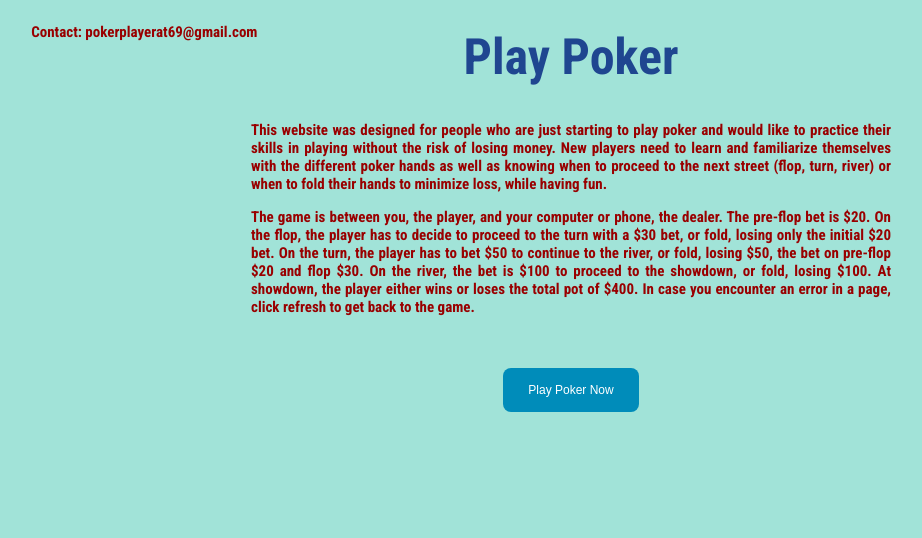
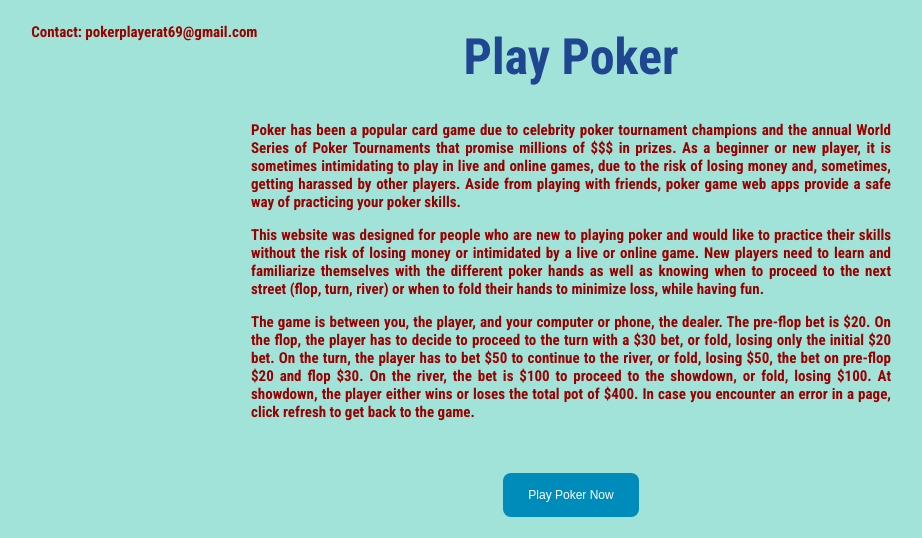
Before and after one commit to OrlyS112561/pokergameweb, a Flask app: page / in a window 1280 px wide. Shown: the top 538 px of the page, without its empty margins (69-991 px from the left). Run offline with Flask 2, Linux system fonts and the light colour scheme.

Commit message:
revised pokerplay.html

```diff
--- a/templates/pokerplay.html
+++ b/templates/pokerplay.html
@@ -29,11 +29,18 @@
         </div>
         <div class="label2">
             <h3>
-                This website was designed for people who are just starting to play poker and would like to practice their
-                skills in playing without the risk of losing money.
-                New players need to learn and familiarize themselves with the different poker hands as well as
-                knowing when to proceed to the next street (flop, turn, river) or when to fold their hands to minimize
-                loss, while having fun.
+                Poker has been a popular card game due to celebrity poker tournament champions and the annual
+                World Series of Poker Tournaments that promise millions of $$$ in prizes.  As a beginner or new
+                player, it is sometimes intimidating to play in live and online games, due to the risk of losing
+                money and, sometimes, getting harassed by other players.  Aside from playing with friends, poker
+                game web apps provide a safe way of practicing your poker skills.
+            </h3>
+            <h3>
+                This website was designed for people who are new to playing poker and would like to practice
+                their skills without the risk of losing money or intimidated by a live or online game. New
+                players need to learn and familiarize themselves with the different poker hands as well as
+                knowing when to proceed to the next street (flop, turn, river) or when to fold their hands
+                to minimize loss, while having fun.
             </h3>
             <h3>The game is between you, the player, and your computer or phone, the dealer.
                 The pre-flop bet is $20.  On the flop, the player has to decide to
```
